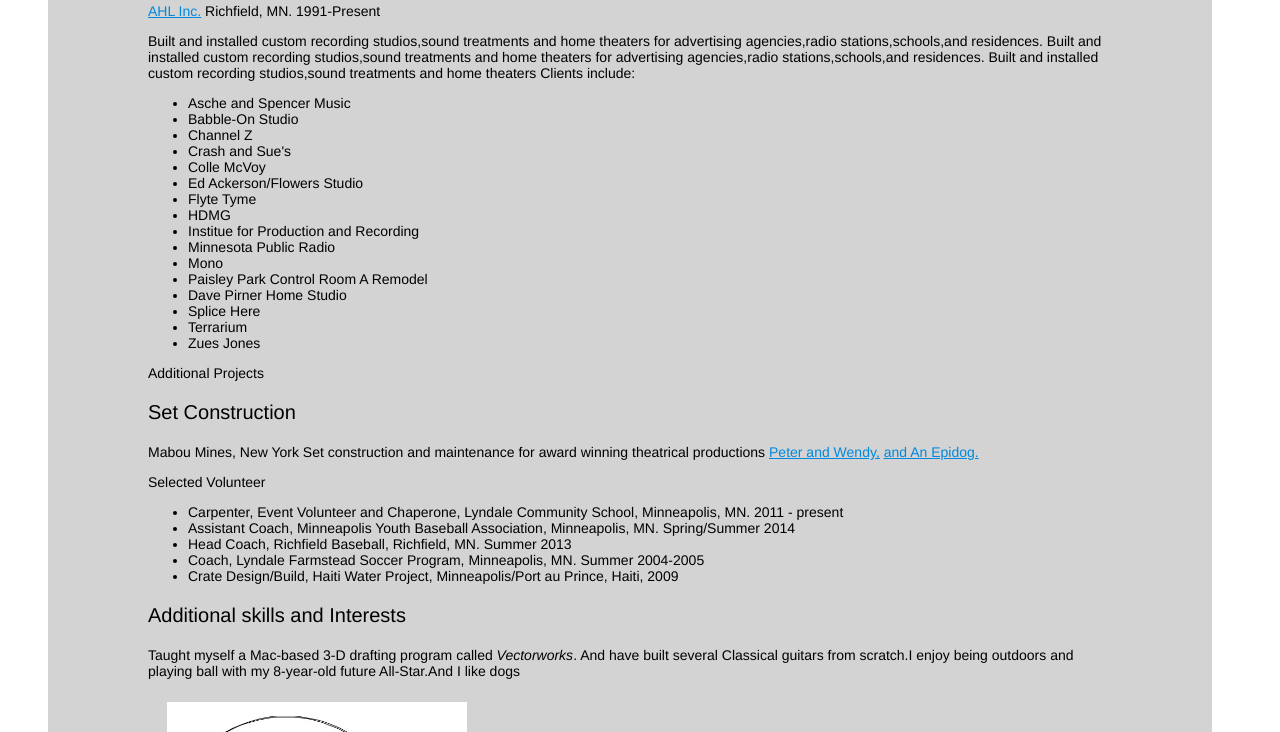
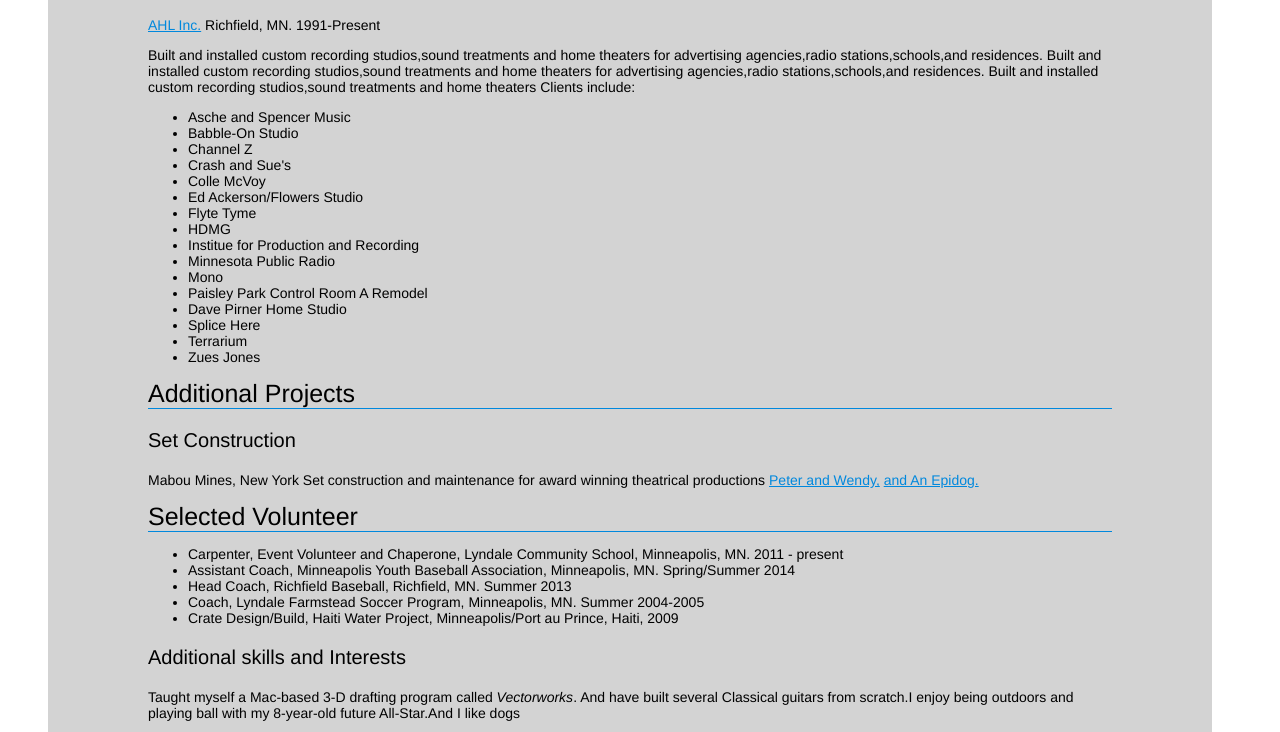
Before and after one commit to briandmpls/briandmpls.github.io, a plain HTML site: page index.html in a window 1280 px wide. Shown: the part 488-1220 px from the top of the page. Drawn offline with Linux system fonts and the light colour scheme.

Commit message:
Update resumestylesheet.css

```diff
--- a/resumestylesheet.css
+++ b/resumestylesheet.css
@@ -47,7 +47,7 @@ h2{
 	line-height:1.3em;
 }
 
-#content-experienceheader{
+.content-experienceheader{
 	font-size: 25px;
 	border-bottom: 1px solid #0088dd;
 }
```
